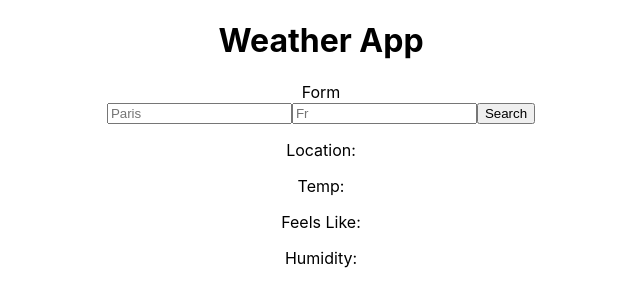
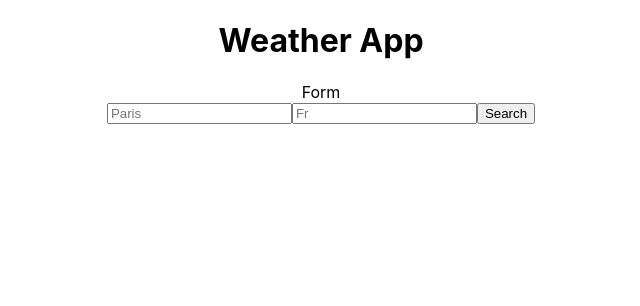
Before and after one commit to tholmes59/weather-forecast-app, a React (Create React App) app: page / in a window 1280 px wide. Shown: the top 306 px of the page, without its empty margins (319-959 px from the left). Built offline with nearby package versions, Linux system fonts and the light colour scheme; no server answers.

Commit message:
add conditional rendering for weather display

```diff
--- a/src/components/PageContainer.js
+++ b/src/components/PageContainer.js
@@ -6,7 +6,8 @@ import WeatherDisplay from './WeatherDisplay'
 
 const PageContainer = () => {
 
-    const [weather, setWeather] = useState([])
+    const [weather, setWeather] = useState([]);
+    const [viewWeather, setViewWeather] = useState(false)
     const API_KEY = process.env.REACT_APP_APIKEY;
 
     async function fetchWeatherData(e) {
@@ -19,12 +20,13 @@ const PageContainer = () => {
         setWeather({
             data: weatherData
         })
+        setViewWeather(!viewWeather)
     }
 
     return (
         <div>
             <SearchForm  getWeatherInfo={fetchWeatherData}/>
-            <WeatherDisplay weather={weather.data}/>
+            {viewWeather ? <WeatherDisplay weather={weather.data} /> : ''}
         </div>
     )
 }
```
